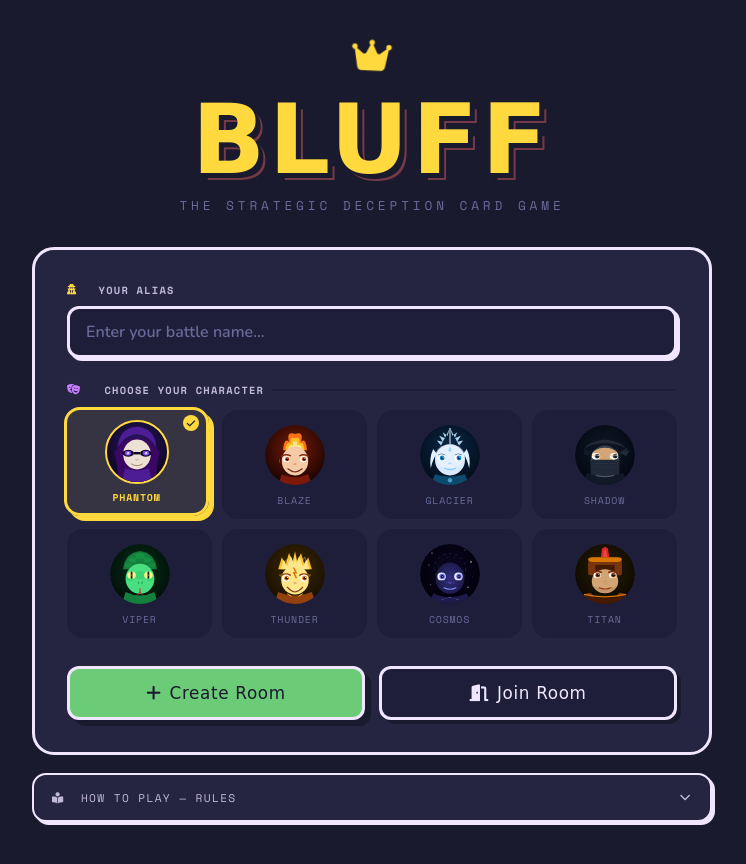
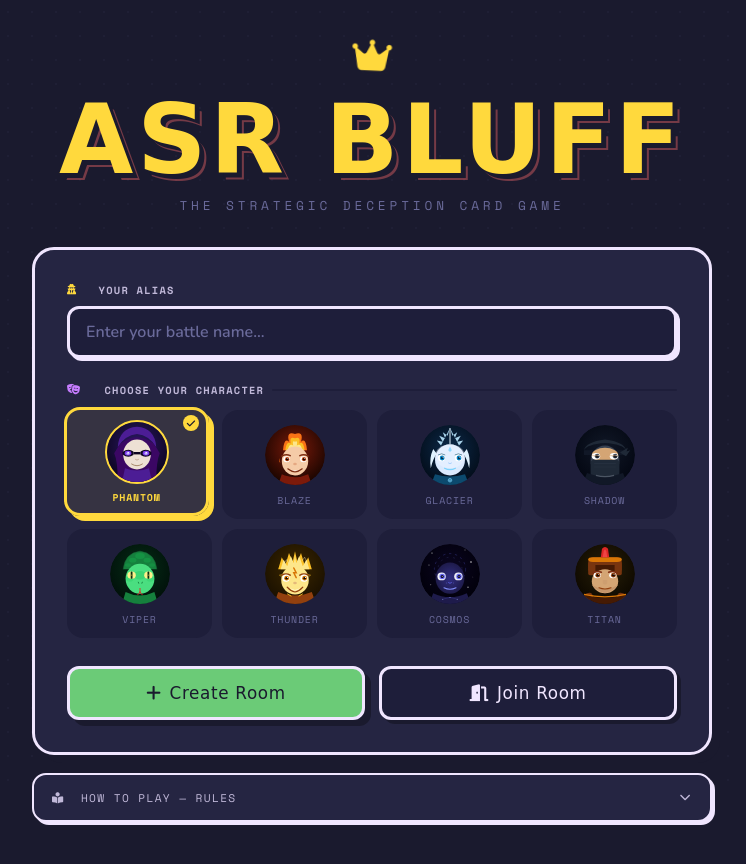
Before and after one commit to instai4/BLUFF.EXE, a website: page public/index.html in a window 1280 px wide. Shown: the whole page, without its empty margins (268-1014 px from the left). Drawn offline with nearby package versions, Linux system fonts and the light colour scheme; a web font is replaced by a local one.

Commit message:
Update index.html

```diff
--- a/public/index.html
+++ b/public/index.html
@@ -19,7 +19,7 @@
 <div id="lobby">
   <div class="lobby-title">
     <span class="title-crown"><i class="fa-solid fa-crown"></i></span>
-    <h1 class="game-title" data-text="BLUFF">BLUFF</h1>
+    <h1 class="game-title" data-text="BLUFF">ASR BLUFF</h1>
     <p class="title-sub">The Strategic Deception Card Game</p>
   </div>
 
```
